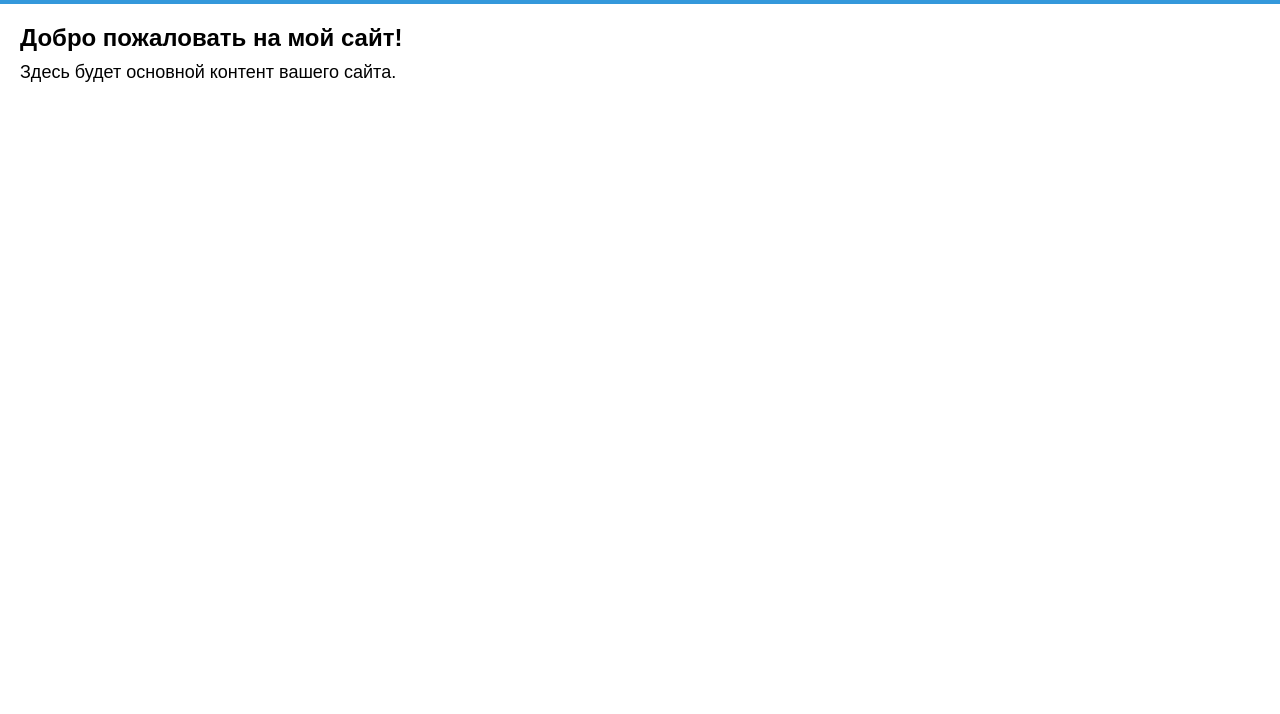
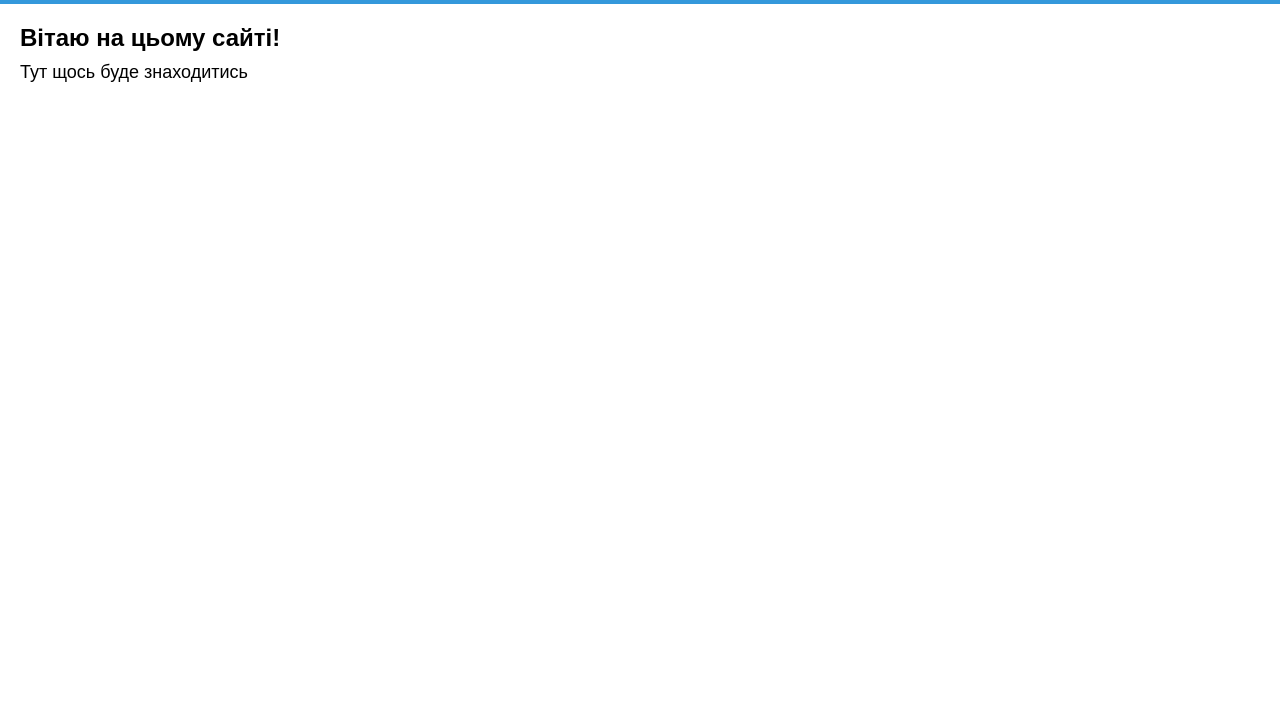
Before and after one commit to Nild-Sen/Frontend-, a plain HTML site: page index.html in a window 1280 px wide. Shown: the part 86-800 px from the top of the page. Drawn offline with Linux system fonts and the light colour scheme.

Commit message:
Update index.html

```diff
--- a/index.html
+++ b/index.html
@@ -21,8 +21,8 @@
     </div>
 
     <div class="content">
-        <h2>Добро пожаловать на мой сайт!</h2>
-        <p>Здесь будет основной контент вашего сайта.</p>
+        <h2>Вітаю на цьому сайті!</h2>
+        <p>Тут щось буде знаходитись</p>
     </div>
 
 </body>
```
